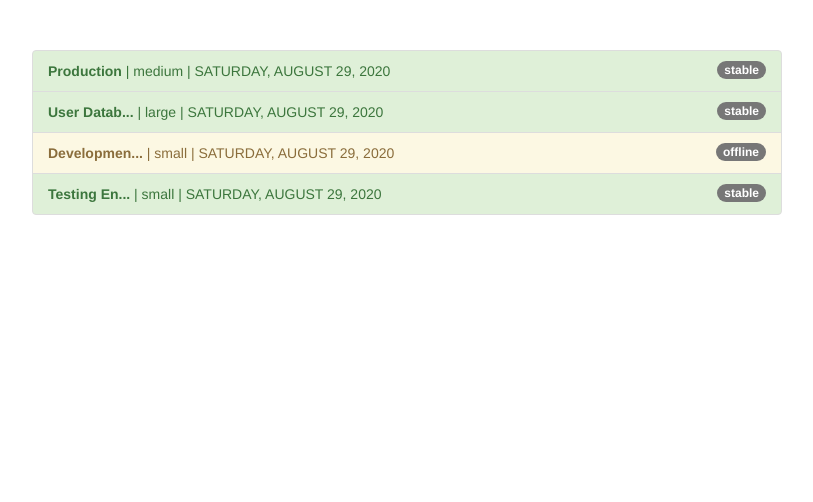
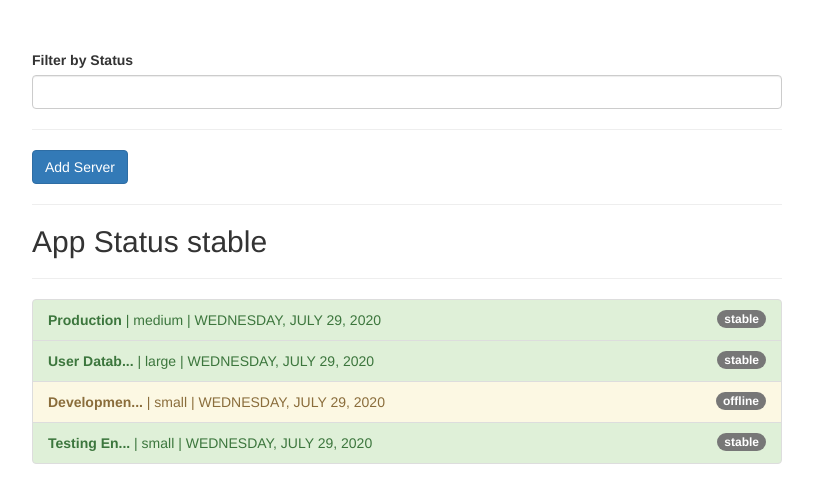
Before and after one commit to mrChernicharo/pipes-start, an Angular app: page / in a window 1280 px wide. Shown: the top 502 px of the page, without its empty margins (233-1046 px from the left). Built offline with nearby package versions, Linux system fonts and the light colour scheme.

Commit message:
pure/impure pipes & asyncPipe

```diff
--- a/src/app/app.component.html
+++ b/src/app/app.component.html
@@ -1,10 +1,17 @@
 <div class="container">
   <div class="row">
     <div class="col-xs-12 col-sm-10 col-md-8 col-sm-offset-1 col-md-offset-2">
+      <label for="filter">Filter by Status</label>
+      <input class="form-control" type="text" name="filter" [(ngModel)]="filteredStatus">
+      <hr>
+      <button class="btn btn-primary" (click)="onAddServer()">Add Server</button>
+      <hr>
+      <h2>App Status {{ appStatus | async }}</h2>
+      <hr>
       <ul class="list-group">
         <li
           class="list-group-item"
-          *ngFor="let server of servers"
+          *ngFor="let server of servers | filter:filteredStatus:'status'"
           [ngClass]="getStatusClasses(server)">
           <span
             class="badge">
--- a/src/app/app.component.ts
+++ b/src/app/app.component.ts
@@ -6,32 +6,38 @@ import { Component } from '@angular/core';
   styleUrls: ['./app.component.css']
 })
 export class AppComponent {
+  appStatus = new Promise((resolve, reject) => {
+    setTimeout(() => {
+      resolve('stable')
+    }, 2000)
+  })
   servers = [
     {
       instanceType: 'medium',
       name: 'Production',
       status: 'stable',
-      started: new Date(2020, 7, 29)
+      started: new Date(2020, 6, 29)
     },
     {
       instanceType: 'large',
       name: 'User Database',
       status: 'stable',
-      started: new Date(2020, 7, 29)
+      started: new Date(2020, 6, 29)
     },
     {
       instanceType: 'small',
       name: 'Development Server',
       status: 'offline',
-      started: new Date(2020, 7, 29)
+      started: new Date(2020, 6, 29)
     },
     {
       instanceType: 'small',
       name: 'Testing Environment Server',
       status: 'stable',
-      started: new Date(2020, 7, 29)
+      started: new Date(2020, 6, 29)
     }
   ];
+  filteredStatus = '';
   getStatusClasses(server: {instanceType: string, name: string, status: string, started: Date}) {
     return {
       'list-group-item-success': server.status === 'stable',
@@ -39,4 +45,12 @@ export class AppComponent {
       'list-group-item-danger': server.status === 'critical'
     };
   }
+  onAddServer() {
+    this.servers.push({
+      instanceType: 'small',
+      name: 'New Server',
+      status: 'stable',
+      started: new Date()
+    })
+  }
 }
--- a/src/app/app.module.ts
+++ b/src/app/app.module.ts
@@ -5,11 +5,13 @@ import { FormsModule } from '@angular/forms';
 
 import { AppComponent } from './app.component';
 import { ShortenPipe } from './shorten.pipe';
+import { FilterPipe } from './filter.pipe';
 
 @NgModule({
   declarations: [
     AppComponent,
-    ShortenPipe
+    ShortenPipe,
+    FilterPipe
   ],
   imports: [
     BrowserModule,
--- /dev/null
+++ b/src/app/filter.pipe.ts
@@ -0,0 +1,23 @@
+import { Pipe, PipeTransform } from '@angular/core';
+
+@Pipe({
+  name: 'filter',
+  pure: false
+})
+export class FilterPipe implements PipeTransform {
+
+  transform(value: any, filterStr: string, propStr: string): any {
+    if (value.length === 0 || filterStr === '') {
+      return value;
+    }
+    const resultArray = [];
+
+    for (const item of value) {
+      if (item[propStr] === filterStr) {
+        resultArray.push(item)
+      }
+    }
+
+    return resultArray
+  }
+}
```
